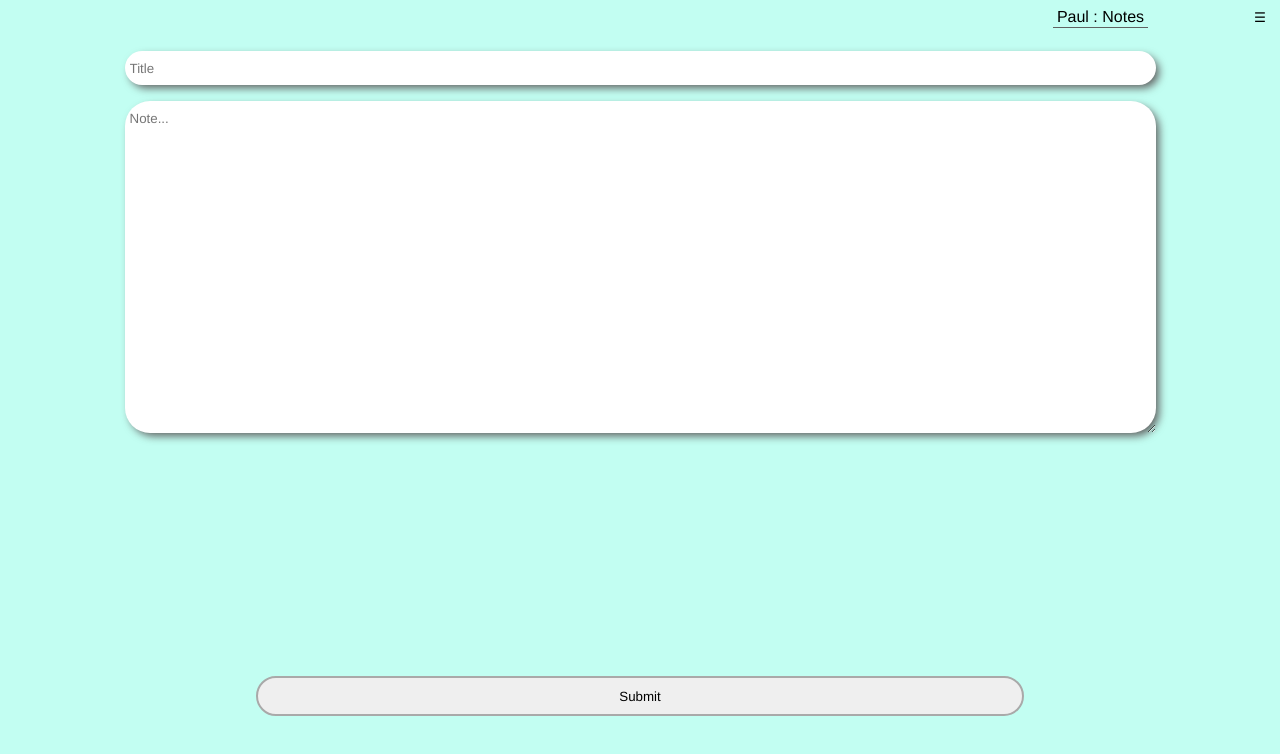
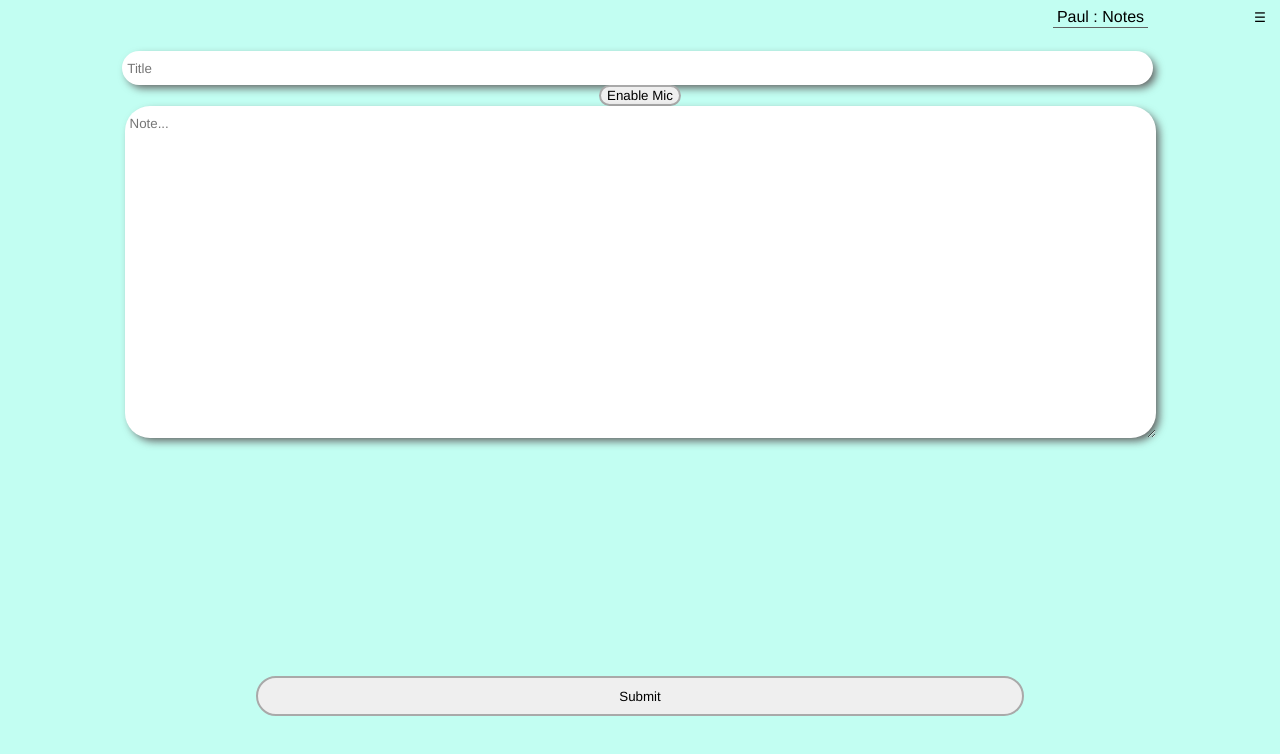
Before and after one commit to PaulCollins99/notes-local-storage, a website with bundled scripts: page app/note.html in a window 1280 px wide. Shown: the top 754 px of the page. Built offline with nearby package versions, Linux system fonts and the light colour scheme.

Commit message:
enable mic button

```diff
--- a/app/editNotes.js
+++ b/app/editNotes.js
@@ -63,7 +63,7 @@ function run() {
 
 function boot () {
     window.inputButton.addEventListener("click", input)
-    window.full.addEventListener("click", start)
+    window.enableMic.addEventListener("click", start)
     const load = localStorage.getItem("load")
 
     if (load == "*new") {
--- a/app/note.html
+++ b/app/note.html
@@ -36,7 +36,7 @@
     </section>
     <section class="newNoteInputs">
         <input type="text" id="title" placeholder="Title" class="newNoteInput">
-        <p class="newNoteDate" id="currentDate"></p>
+        <p class="newNoteDate" id="currentDate"></p><button class="newNoteMic" id="enableMic">Enable Mic</button>
         <textarea type="text" id="full" placeholder="Note..." class="newNoteInput"></textarea>
     </section>
 
--- a/app/style.css
+++ b/app/style.css
@@ -235,4 +235,11 @@ body {
 
 .newNoteDate {
     margin-bottom: 10px;
+    display: inline-block;
 }
+
+.newNoteMic {
+    display: inline-block;
+    border-radius: 25px;
+    border: 2px solid darkgrey;
+}
```
